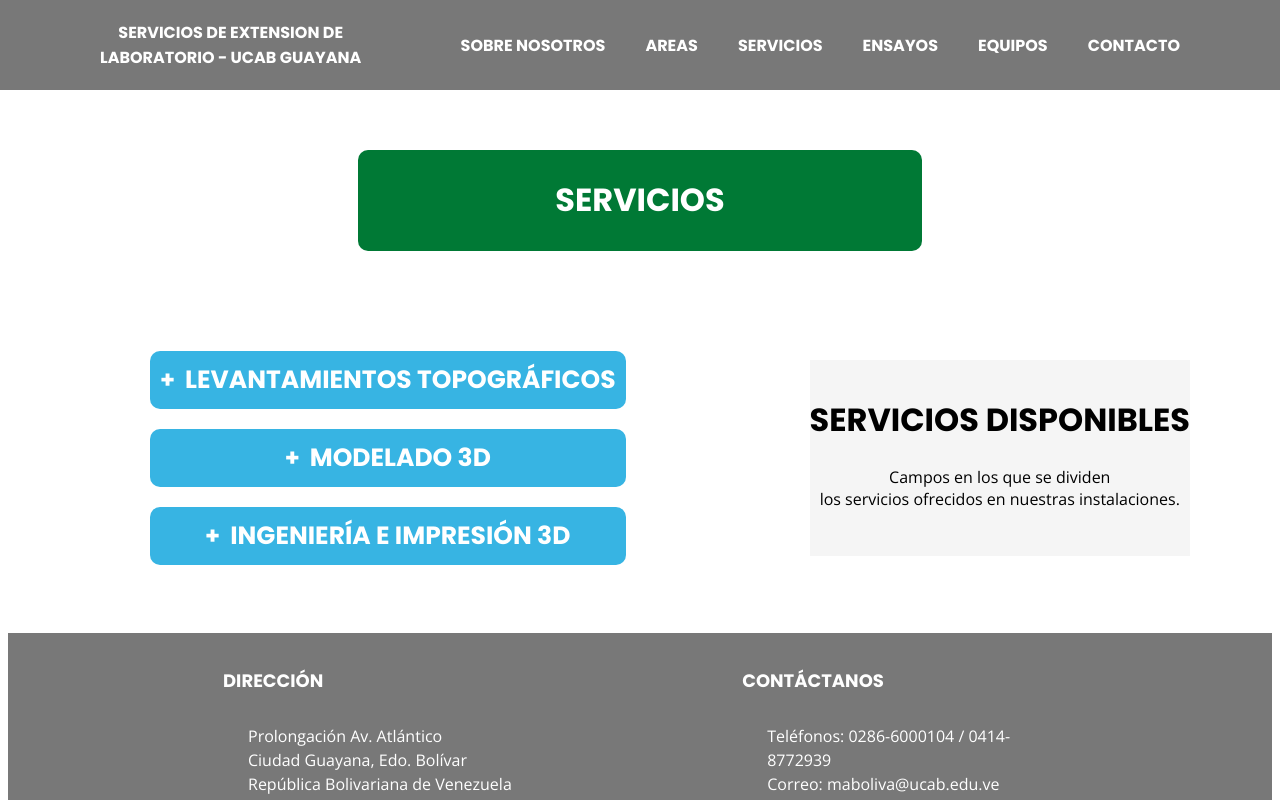
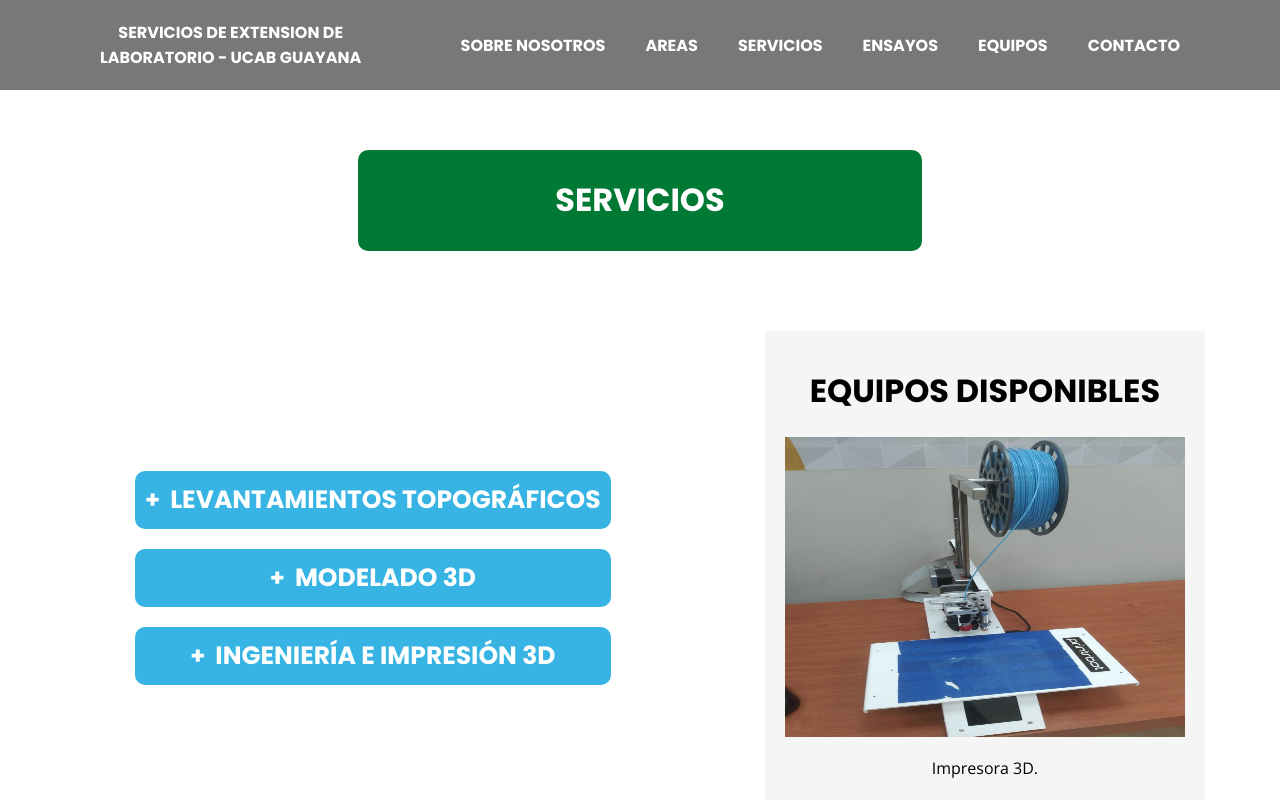
Before and after one commit to wemendez2801/ProyectoPromocionServicios, an Angular app in the folder proyecto-labs/: page /servicios in a window 1280 px wide. Shown: the top 800 px of the page. Built offline with nearby package versions, Linux system fonts and the light colour scheme.

Commit message:
Correcciones estilos
Correcciones de estilos en las secciones y se agrego imagen de la impresora 3d

```diff
--- a/proyecto-labs/src/app/areas/areas.component.html
+++ b/proyecto-labs/src/app/areas/areas.component.html
@@ -81,7 +81,7 @@
     </div>
 
     <div class="areas">
-        <h1>ÁREAS DISPONIBLES</h1>
+        <h1>EQUIPOS DISPONIBLES</h1>
         <img src="assets/Microscopio_lab_sanitario.jpg" alt="Microscopio">
         <p>Microscopio - Laboratorio de Ingeniería Sanitaria.</p>
         <img src="assets/Prensa_resistencia_lab_mats_construc.jpg" alt="Prensa Resistencia">
--- a/proyecto-labs/src/app/contacto/contacto.component.css
+++ b/proyecto-labs/src/app/contacto/contacto.component.css
@@ -8,11 +8,11 @@
     display: flex;
     justify-content: center;
     align-items: center;
+    color: white;
 }
 
 .cuadro h1 {
     font-family: 'Poppins', sans-serif;
-    color: black;
     font-size: 40px;
     text-align: center;
 }
--- a/proyecto-labs/src/app/ensayos/ensayos.component.css
+++ b/proyecto-labs/src/app/ensayos/ensayos.component.css
@@ -3,6 +3,7 @@
     color: white;
     background-color: #007935; /* Color de fondo verde */
     justify-content: center;
+    justify-self: center;
     align-items: center;
     text-align: center;
     margin: 150px 350px 50px 350px;
--- a/proyecto-labs/src/app/servicios/servicios.component.css
+++ b/proyecto-labs/src/app/servicios/servicios.component.css
@@ -70,7 +70,7 @@ input[type="radio"] {
 .descripcion {
     background-color: #F5F5F5;
     margin: 30px;
-    padding: 15px 0 30px 0;
+    padding: 15px 20px 30px 20px;
     text-align: center;
 }
 
@@ -81,3 +81,8 @@ input[type="radio"] {
 .descripcion p {
     font-family: 'Open Sans', sans-serif; /* Fuente Open Sans */
 }
+
+.descripcion img {
+    width: 400px;
+    height: 300px;
+}
--- a/proyecto-labs/src/app/servicios/servicios.component.html
+++ b/proyecto-labs/src/app/servicios/servicios.component.html
@@ -37,8 +37,9 @@
     </div>
 
     <div class="descripcion">
-        <h1>SERVICIOS DISPONIBLES</h1>
-        <p>Campos en los que se dividen <br/> los servicios ofrecidos en nuestras instalaciones.</p>
+        <h1>EQUIPOS DISPONIBLES</h1>
+        <img src="assets/Impresora_3d.jpg" alt="Impresora 3D">
+        <p>Impresora 3D.</p>
     </div>
 
 </div>
```
Also changed, not shown: proyecto-labs/src/assets/Impresora_3d.jpg (added).
